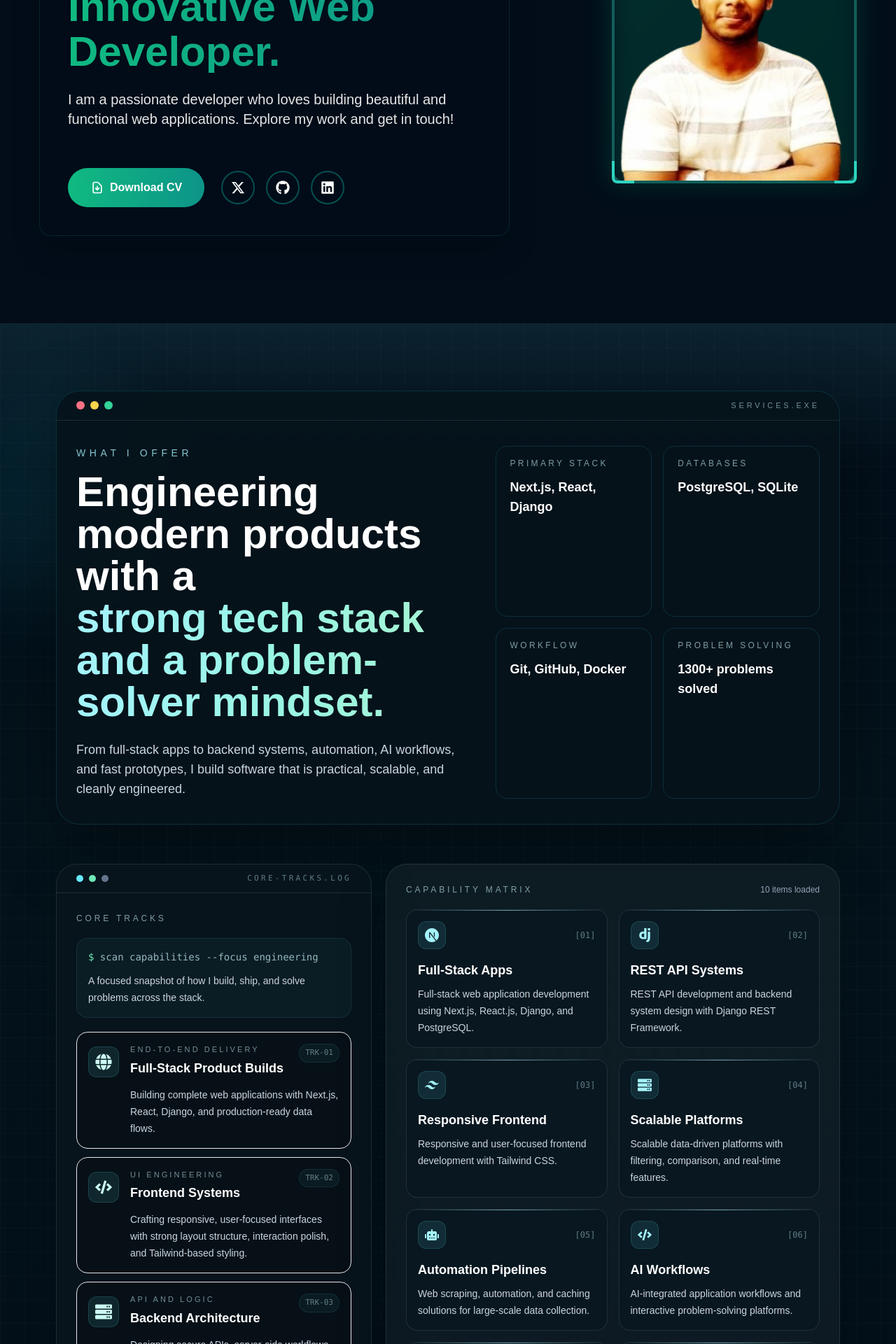
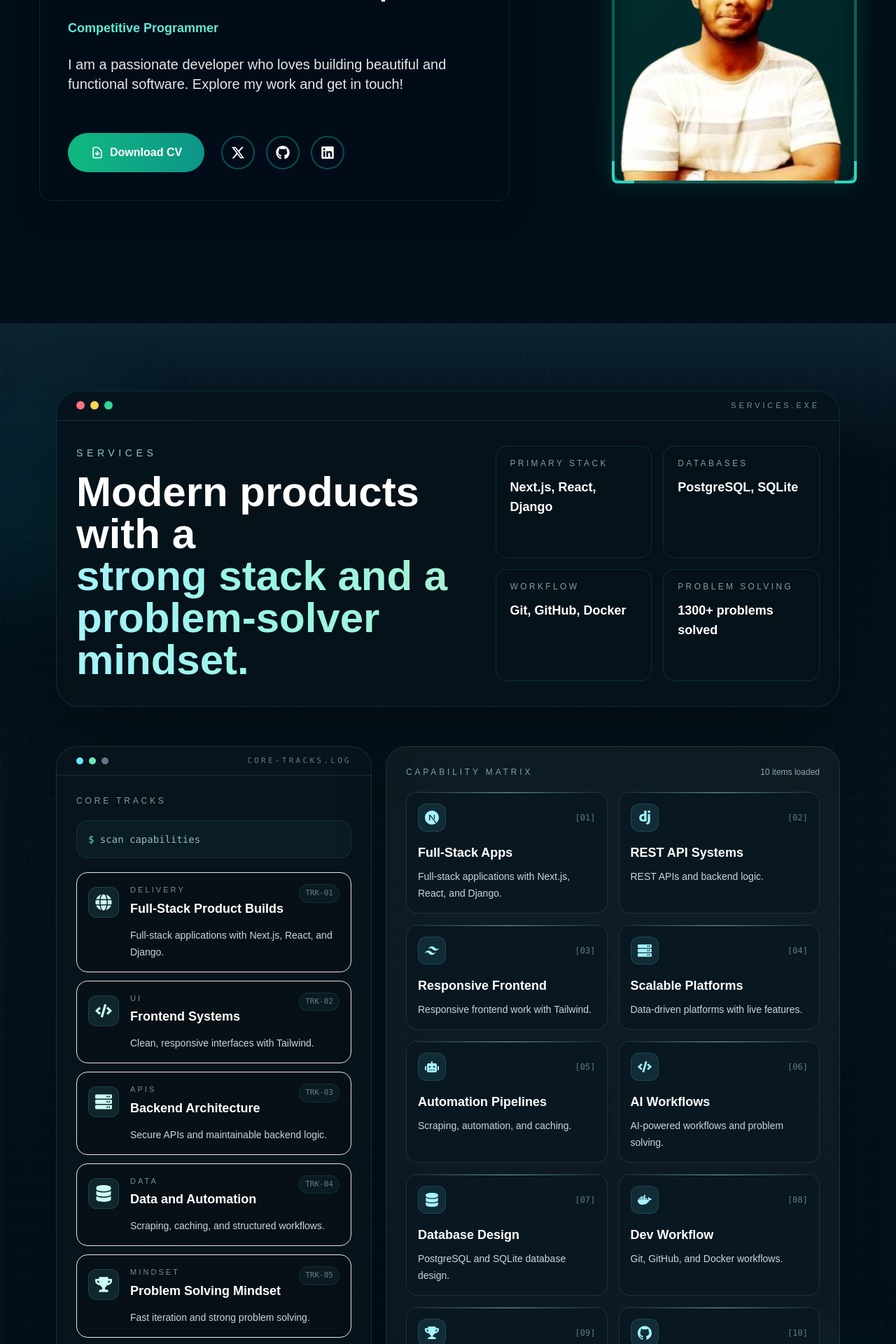
Before and after one commit to TahmidMuntaser/Personal_Portfolio_Web, a Next.js app in the folder myproject/: page / in a window 1280 px wide. Shown: the part 440-2360 px from the top of the page at 70% size. Built offline with nearby package versions, Linux system fonts and the light colour scheme.

Commit message:
update: hero section updated

```diff
--- a/myproject/src/app/page.js
+++ b/myproject/src/app/page.js
@@ -14,17 +14,17 @@ import {
   FaDocker,
   FaPython,
   FaHtml5,
-  FaCss3Alt,
   FaGitAlt,
   FaGithub,
-  FaCode
+  FaCode,
+  FaCss3Alt
 } from 'react-icons/fa';
 import {
-  SiJavascript,
   SiDjango,
   SiCplusplus,
   SiNextdotjs,
   SiTailwindcss,
+  SiJavascript,
   SiPostgresql,
   SiSqlite
 } from 'react-icons/si';
@@ -137,25 +137,22 @@ const HomePage = () => {
           {
             id: 1,
             title: 'Web Development',
-            description: 'Building responsive and functional websites using modern technologies.'
+            description: 'Responsive websites with a clean, modern feel.'
           },
           {
             id: 2,
             title: 'Frontend Development',
-            description:
-              'Build visually appealing and highly responsive interfaces using modern frontend technologies like React, Next.js, and Tailwind CSS.'
+            description: 'Simple, responsive interfaces built with React and Tailwind.'
           },
           {
             id: 3,
             title: 'Backend Development',
-            description:
-              'Develop secure and scalable APIs and server-side applications using Django and Django REST Framework.'
+            description: 'Secure APIs and server-side apps with Django and DRF.'
           },
           {
             id: 4,
             title: 'Programming Solutions',
-            description:
-              'Solve complex problems, create efficient algorithms, and build custom applications using Python, Java, or C/C++.'
+            description: 'Practical problem-solving and custom software solutions.'
           }
         ]}
       />
--- a/myproject/src/app/sample/components/ui/Footer.jsx
+++ b/myproject/src/app/sample/components/ui/Footer.jsx
@@ -51,13 +51,13 @@ const Footer = () => {
                                 Tahmid Muntaser
                             </p>
                             <h3 className="max-w-2xl text-3xl font-bold leading-tight text-white md:text-4xl">
-                                Building clean, practical web products
+                                Building clean, practical software
                                 <span className="block bg-gradient-to-r from-cyan-200 via-teal-200 to-emerald-200 bg-clip-text text-transparent">
                                     with a strong engineering mindset.
                                 </span>
                             </h3>
-                            <p className="mt-5 max-w-xl text-sm leading-7 text-slate-300 md:text-base">
-                                Full-stack applications, polished frontend work, and backend systems built to stay useful and maintainable.
+                            <p className="mt-5 max-w-xl text-sm leading-6 text-slate-300">
+                                Clean, practical software built to last.
                             </p>
                         </div>
 
--- a/myproject/src/app/sample/components/ui/Hero.jsx
+++ b/myproject/src/app/sample/components/ui/Hero.jsx
@@ -1,5 +1,8 @@
-import React from 'react';
+"use client";
+
+import React, { useState, useEffect } from 'react';
 import CustomButton from './Button';
+import Typewriter from './Typewriter';
 import { FaXTwitter, FaGithub, FaLinkedin } from "react-icons/fa6";
 
 const AnimatedText = ({ text, showCursor = true, initialDelay = 0, letterDelay = 0.1 }) => {
@@ -20,6 +23,33 @@ const AnimatedText = ({ text, showCursor = true, initialDelay = 0, letterDelay =
   );
 };
 
+const RotatingTitle = () => {
+  const titles = [
+    "Full-Stack Software Developer",
+    "Competitive Programmer",
+    "Problem Solver",
+    "Backend Engineer",
+    "Frontend Specialist"
+  ];
+
+  const [currentIndex, setCurrentIndex] = useState(0);
+
+  useEffect(() => {
+    const interval = setInterval(() => {
+      setCurrentIndex((prev) => (prev + 1) % titles.length);
+    }, 3000);
+    return () => clearInterval(interval);
+  }, []);
+
+  const current = titles[currentIndex];
+
+  return (
+    <h1 className="text-center md:text-left text-lg sm:text-xl md:text-2xl font-semibold mt-2 pt-1 text-teal-300 leading-tight">
+      <AnimatedText text={current} showCursor={false} initialDelay={0} letterDelay={0.04} />
+    </h1>
+  );
+};
+
 const Hero = () => {
   return (
     <section id='resume' className="flex flex-col md:flex-row items-center justify-between min-h-screen px-6 md:px-14 pt-16 md:pt-0 pb-16 md:pb-0 bg-[#020D19] text-white">
@@ -36,14 +66,18 @@ const Hero = () => {
             </div>
           </h2>
 
-          <h1 className="text-center md:text-left text-3xl sm:text-4xl md:text-6xl font-bold mt-4 pt-2 bg-clip-text text-transparent bg-gradient-to-r from-emerald-500 to-teal-600 leading-tight">
-            Innovative Web <br className="hidden sm:block" />
-            <span className="block mt-1">Developer.</span>
-          </h1>
+          <Typewriter
+            texts={[
+              "FullStack Software Developer",
+              "Competitive Programmer",
+              "Problem Solver",
+              "Backend Engineer",
+              "Frontend Specialist"
+            ]}
+          />
 
           <p className="text-center md:text-left text-base sm:text-lg md:text-xl mt-6 pb-6 text-white/90 leading-relaxed">
-            I am a passionate developer who loves building beautiful and functional web
-            applications. Explore my work and get in touch!
+            I am a passionate developer who loves building beautiful and functional software. Explore my work and get in touch!
           </p>
 
 
--- a/myproject/src/app/sample/components/ui/Services.jsx
+++ b/myproject/src/app/sample/components/ui/Services.jsx
@@ -15,32 +15,32 @@ const Services = ({ services }) => {
     const featuredTracks = [
         {
             title: "Full-Stack Product Builds",
-            eyebrow: "End-to-end delivery",
-            description: "Building complete web applications with Next.js, React, Django, and production-ready data flows.",
+            eyebrow: "Delivery",
+            description: "Full-stack applications with Next.js, React, and Django.",
             icon: <FaGlobe className="text-2xl text-teal-100" />
         },
         {
             title: "Frontend Systems",
-            eyebrow: "UI engineering",
-            description: "Crafting responsive, user-focused interfaces with strong layout structure, interaction polish, and Tailwind-based styling.",
+            eyebrow: "UI",
+            description: "Clean, responsive interfaces with Tailwind.",
             icon: <FaCode className="text-2xl text-teal-100" />
         },
         {
             title: "Backend Architecture",
-            eyebrow: "API and logic",
-            description: "Designing secure APIs, server-side workflows, and maintainable backend systems with Django and Django REST Framework.",
+            eyebrow: "APIs",
+            description: "Secure APIs and maintainable backend logic.",
             icon: <FaServer className="text-2xl text-teal-100" />
         },
         {
             title: "Data and Automation",
-            eyebrow: "Pipelines and scale",
-            description: "Working with scraping, caching, structured data, and database-backed features that support larger application workflows.",
+            eyebrow: "Data",
+            description: "Scraping, caching, and structured workflows.",
             icon: <FaDatabase className="text-2xl text-teal-100" />
         },
         {
             title: "Problem Solving Mindset",
-            eyebrow: "Competitive edge",
-            description: "Applying strong algorithmic thinking, rapid iteration, and hackathon experience to turn rough ideas into working software fast.",
+            eyebrow: "Mindset",
+            description: "Fast iteration and strong problem solving.",
             icon: <FaTrophy className="text-2xl text-teal-100" />
         }
     ];
@@ -48,52 +48,52 @@ const Services = ({ services }) => {
     const offerItems = [
         {
             title: "Full-Stack Apps",
-            description: "Full-stack web application development using Next.js, React.js, Django, and PostgreSQL.",
+            description: "Full-stack applications with Next.js, React, and Django.",
             icon: <SiNextdotjs className="text-xl text-cyan-200" />
         },
         {
             title: "REST API Systems",
-            description: "REST API development and backend system design with Django REST Framework.",
+            description: "REST APIs and backend logic.",
             icon: <SiDjango className="text-xl text-cyan-200" />
         },
         {
             title: "Responsive Frontend",
-            description: "Responsive and user-focused frontend development with Tailwind CSS.",
+            description: "Responsive frontend work with Tailwind.",
             icon: <SiTailwindcss className="text-xl text-cyan-200" />
         },
         {
             title: "Scalable Platforms",
-            description: "Scalable data-driven platforms with filtering, comparison, and real-time features.",
+            description: "Data-driven platforms with live features.",
             icon: <FaServer className="text-xl text-cyan-200" />
         },
         {
             title: "Automation Pipelines",
-            description: "Web scraping, automation, and caching solutions for large-scale data collection.",
+            description: "Scraping, automation, and caching.",
             icon: <FaRobot className="text-xl text-cyan-200" />
         },
         {
             title: "AI Workflows",
-            description: "AI-integrated application workflows and interactive problem-solving platforms.",
+            description: "AI-powered workflows and problem solving.",
             icon: <FaCode className="text-xl text-cyan-200" />
         },
         {
             title: "Database Design",
-            description: "Database design and management using PostgreSQL and SQLite.",
+            description: "PostgreSQL and SQLite database design.",
             icon: <FaDatabase className="text-xl text-cyan-200" />
         },
         {
             title: "Dev Workflow",
-            description: "Clean, maintainable code with Git, GitHub, and Docker-based workflows.",
+            description: "Git, GitHub, and Docker workflows.",
             icon: <FaDocker className="text-xl text-cyan-200" />
         },
         {
             title: "Competitive Problem Solving",
-            description: "Strong problem-solving skills backed by 1300+ competitive programming problems solved.",
+            description: "1300+ coding problems solved.",
             icon: <FaTrophy className="text-xl text-cyan-200" />
         },
         {
             title: "Team Collaboration",
-            description: "Team collaboration and rapid prototyping experience through national-level hackathons.",
+            description: "Hackathon teamwork and rapid prototyping.",
             icon: <SiGithub className="text-xl text-cyan-200" />
         }
     ];
@@ -131,17 +131,14 @@ const Services = ({ services }) => {
                     <div className="grid gap-8 px-5 py-8 md:grid-cols-[1.1fr_0.9fr] md:px-7 md:py-9">
                         <div>
                             <p className="mb-4 text-sm uppercase tracking-[0.4em] text-cyan-200/80">
-                                What I Offer
+                                Services
                             </p>
                             <h2 className="max-w-3xl text-4xl font-bold leading-tight text-white md:text-5xl lg:text-6xl">
-                                Engineering modern products with a
+                                Modern products with a
                                 <span className="block bg-gradient-to-r from-cyan-200 via-teal-200 to-emerald-200 bg-clip-text text-transparent">
-                                    strong tech stack and a problem-solver mindset.
+                                    strong stack and a problem-solver mindset.
                                 </span>
                             </h2>
-                            <p className="mt-6 max-w-2xl text-base leading-7 text-slate-300 md:text-lg">
-                                From full-stack apps to backend systems, automation, AI workflows, and fast prototypes, I build software that is practical, scalable, and cleanly engineered.
-                            </p>
                         </div>
 
                         <div className="grid gap-4 sm:grid-cols-2">
@@ -184,10 +181,7 @@ const Services = ({ services }) => {
                         </p>
                         <div className="mb-5 rounded-2xl border border-cyan-300/10 bg-cyan-300/[0.04] px-4 py-4">
                             <p className="font-mono text-sm text-cyan-100/70">
-                                <span className="text-emerald-300">$</span> scan capabilities --focus engineering
-                            </p>
-                            <p className="mt-3 text-sm leading-6 text-slate-300">
-                                A focused snapshot of how I build, ship, and solve problems across the stack.
+                                <span className="text-emerald-300">$</span> scan capabilities
                             </p>
                         </div>
 
@@ -213,7 +207,7 @@ const Services = ({ services }) => {
                                                     TRK-{String(index + 1).padStart(2, "0")}
                                                 </span>
                                             </div>
-                                            <p className="mt-3 text-sm leading-6 text-slate-300">
+                                            <p className="mt-3 text-xs leading-5 text-slate-300 md:text-sm md:leading-6">
                                                 {service.description}
                                             </p>
                                         </div>
@@ -248,7 +242,7 @@ const Services = ({ services }) => {
                                         </span>
                                     </div>
                                     <h4 className="text-lg font-semibold text-white">{item.title}</h4>
-                                    <p className="mt-2 text-sm leading-6 text-slate-300">
+                                    <p className="mt-2 text-xs leading-5 text-slate-300 md:text-sm md:leading-6">
                                         {item.description}
                                     </p>
                                 </article>
@@ -259,20 +253,20 @@ const Services = ({ services }) => {
 
                 <div className="grid gap-4 md:grid-cols-4">
                     <div className="rounded-2xl border border-white/10 bg-black/15 px-5 py-4">
-                        <p className="text-xs uppercase tracking-[0.28em] text-cyan-100/55">Frontend</p>
-                        <p className="mt-3 text-white">React, Next.js, Tailwind</p>
+                        <p className="text-xs uppercase tracking-[0.28em] text-cyan-100/55">Delivery</p>
+                        <p className="mt-3 text-white">On time, clearly</p>
                     </div>
                     <div className="rounded-2xl border border-white/10 bg-black/15 px-5 py-4">
-                        <p className="text-xs uppercase tracking-[0.28em] text-cyan-100/55">Backend</p>
-                        <p className="mt-3 text-white">Django, DRF, APIs</p>
+                        <p className="text-xs uppercase tracking-[0.28em] text-cyan-100/55">Quality</p>
+                        <p className="mt-3 text-white">Clean code, ready to ship</p>
                     </div>
                     <div className="rounded-2xl border border-white/10 bg-black/15 px-5 py-4">
-                        <p className="text-xs uppercase tracking-[0.28em] text-cyan-100/55">Data</p>
-                        <p className="mt-3 text-white">PostgreSQL, SQLite, caching</p>
+                        <p className="text-xs uppercase tracking-[0.28em] text-cyan-100/55">Support</p>
+                        <p className="mt-3 text-white">Easy to improve later</p>
                     </div>
                     <div className="rounded-2xl border border-white/10 bg-black/15 px-5 py-4">
-                        <p className="text-xs uppercase tracking-[0.28em] text-cyan-100/55">Build Style</p>
-                        <p className="mt-3 text-white">Clean code, automation, speed</p>
+                        <p className="text-xs uppercase tracking-[0.28em] text-cyan-100/55">Outcome</p>
+                        <p className="mt-3 text-white">Simple, useful products</p>
                     </div>
                 </div>
             </div>
--- /dev/null
+++ b/myproject/src/app/sample/components/ui/Typewriter.jsx
@@ -0,0 +1,46 @@
+"use client";
+
+import React, { useState, useEffect } from "react";
+
+const Typewriter = ({
+  texts = ["Full-StackSoftwareDeveloper", "ProblemSolver"],
+  typingSpeed = 90,
+  deletingSpeed = 40,
+  pause = 1100,
+  className = "text-base md:text-lg text-teal-300 font-semibold mt-2 pt-1 leading-tight min-h-[1.5em] block"
+}) => {
+  const [textIndex, setTextIndex] = useState(0);
+  const [subText, setSubText] = useState("");
+  const [isDeleting, setIsDeleting] = useState(false);
+  const visibleText = subText.length > 0 ? subText : "\u00A0";
+
+  useEffect(() => {
+    let timer;
+    const fullText = texts[textIndex];
+
+    if (!isDeleting) {
+      if (subText.length < fullText.length) {
+        timer = setTimeout(() => setSubText(fullText.slice(0, subText.length + 1)), typingSpeed);
+      } else {
+        timer = setTimeout(() => setIsDeleting(true), pause);
+      }
+    } else {
+      if (subText.length > 0) {
+        timer = setTimeout(() => setSubText(fullText.slice(0, subText.length - 1)), deletingSpeed);
+      } else {
+        setIsDeleting(false);
+        setTextIndex((prev) => (prev + 1) % texts.length);
+      }
+    }
+
+    return () => clearTimeout(timer);
+  }, [subText, isDeleting, textIndex, texts, typingSpeed, deletingSpeed, pause]);
+
+  return (
+    <h1 className={className}>
+      {visibleText}
+    </h1>
+  );
+};
+
+export default Typewriter;
```
